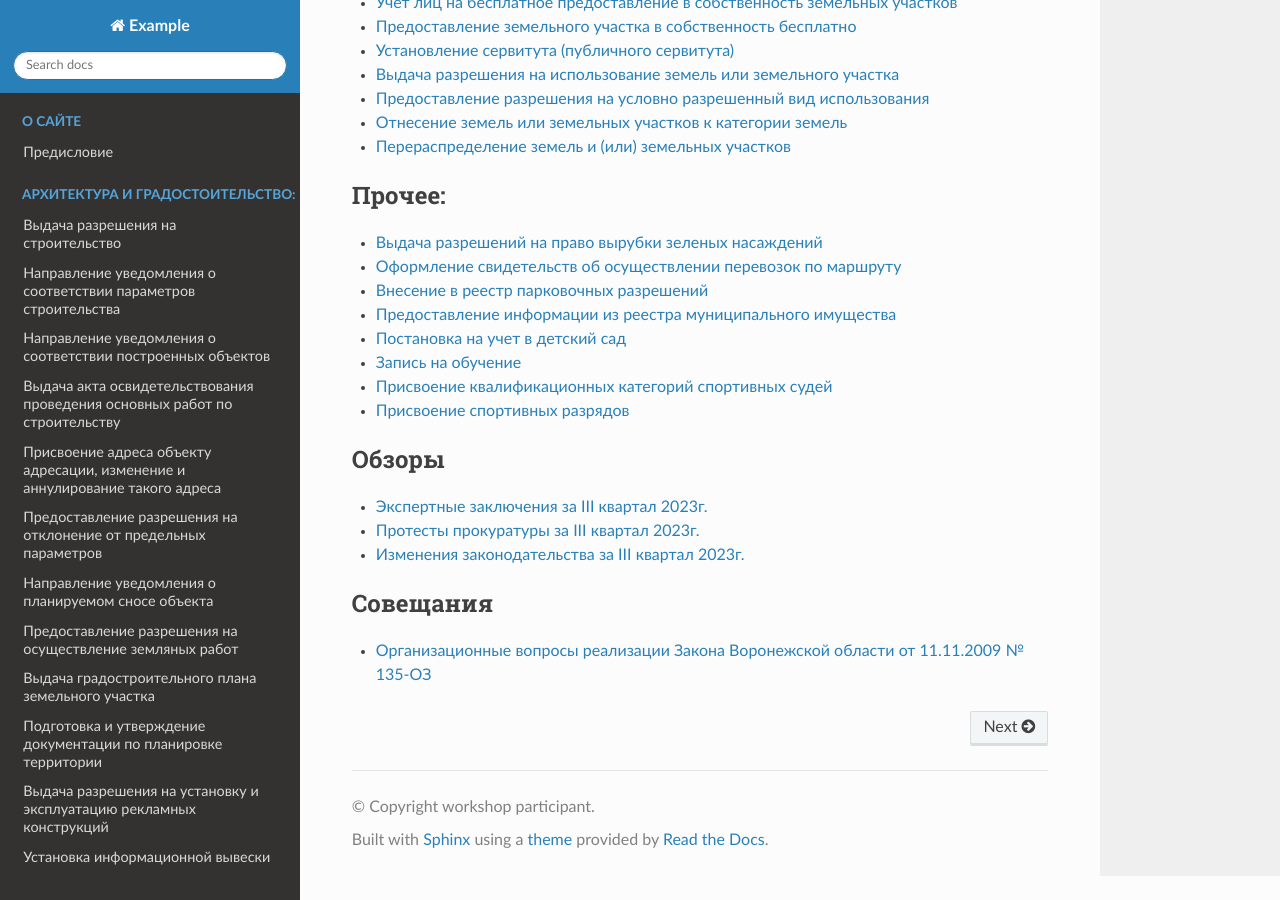
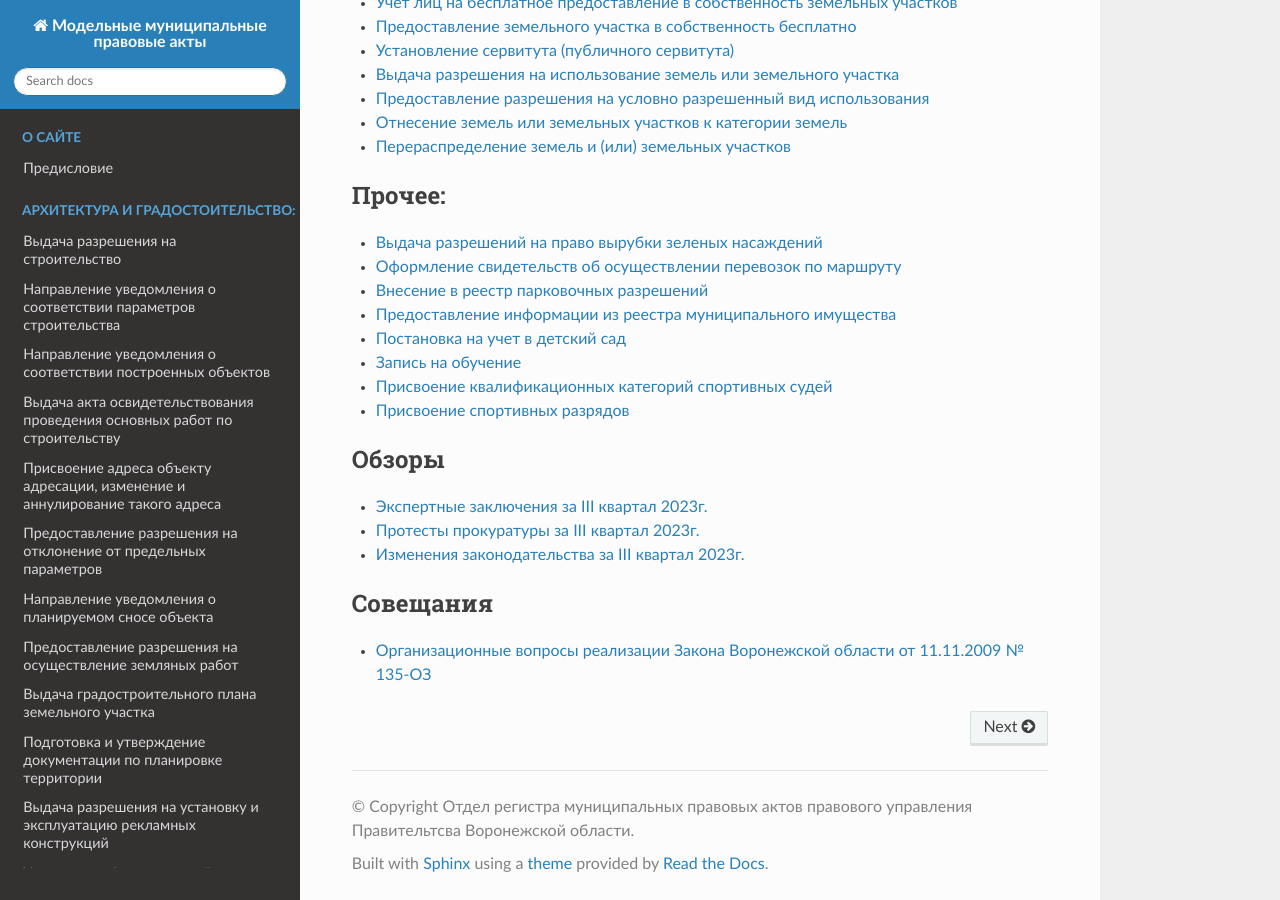
Before and after one commit to avkazmin/sphinx_munidoc, a Sphinx documentation site: the page built from doc/index.rst, in a window 1280 px wide and 900 px high, scrolled down 1118 px. Built offline with Sphinx 7.4.7 and the Read the Docs theme 2.0.0, drawn with Linux system fonts in a browser that asks for light colours; pages that are not in the unit, such as notebooks, are missing from menus.

Commit message:
Update conf.py

```diff
--- a/doc/conf.py
+++ b/doc/conf.py
@@ -6,9 +6,9 @@
 # -- Project information -----------------------------------------------------
 # https://www.sphinx-doc.org/en/master/usage/configuration.html#project-information
 
-project = 'Example'
-copyright = 'workshop participant'
-author = 'workshop participant'
+project = 'Модельные муниципальные правовые акты'
+copyright = 'Отдел регистра муниципальных правовых актов правового управления Правительтсва Воронежской области'
+author = 'Отдел регистра муниципальных правовых актов правового управления Правительтсва Воронежской области'
 release = '0.1'
 
 
```
